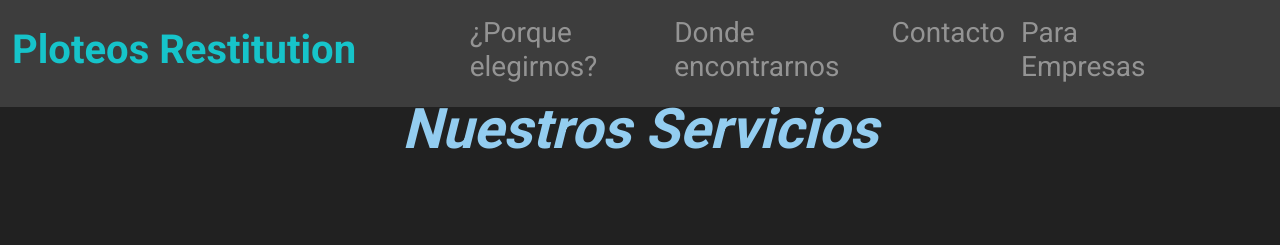
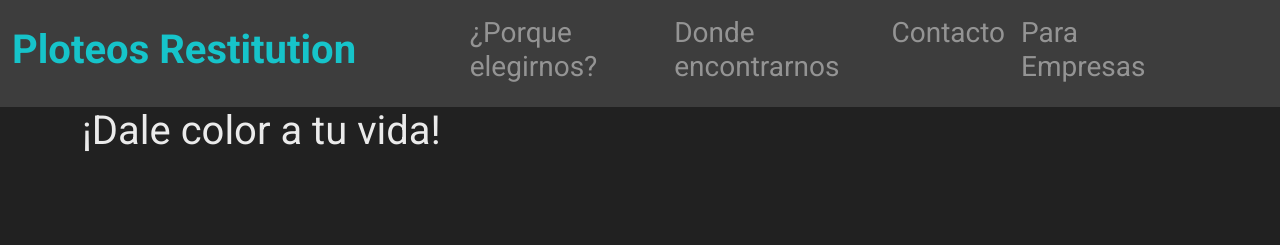
Before and after one commit to Teodes/Coder, a website: page index.html in a window 1280 px wide. Shown: the top 245 px of the page. Drawn offline with nearby package versions, Linux system fonts and the light colour scheme.

Commit message:
Sticky-Top Added to all pages

```diff
--- a/index.html
+++ b/index.html
@@ -45,7 +45,7 @@
   <body>
     <header>
       <nav
-        class="navbar fixed-top navbar-expand-lg navbar-light"
+        class="navbar navbar-expand-lg navbar-light"
         style="background-color: #3d3d3d"
       >
         <div class="container-fluid">
@@ -88,6 +88,11 @@
         </div>
       </nav>
     </header>
+
+    <!-- *Home Page -->
+    <section class="container">
+      <h1>¡Dale color a tu vida!</h1>
+    </section>
 
     <section>
       <h2>Nuestros Servicios</h2>
--- a/scss/main.scss
+++ b/scss/main.scss
@@ -16,6 +16,12 @@ body,
 header,
 .modal-header {
   background-color: $bg-light;
+}
+
+header {
+  position: sticky;
+  top: 0;
+  z-index: 100;
 }
 
 h2 {
```
Also changed, not shown: css/main.css.
